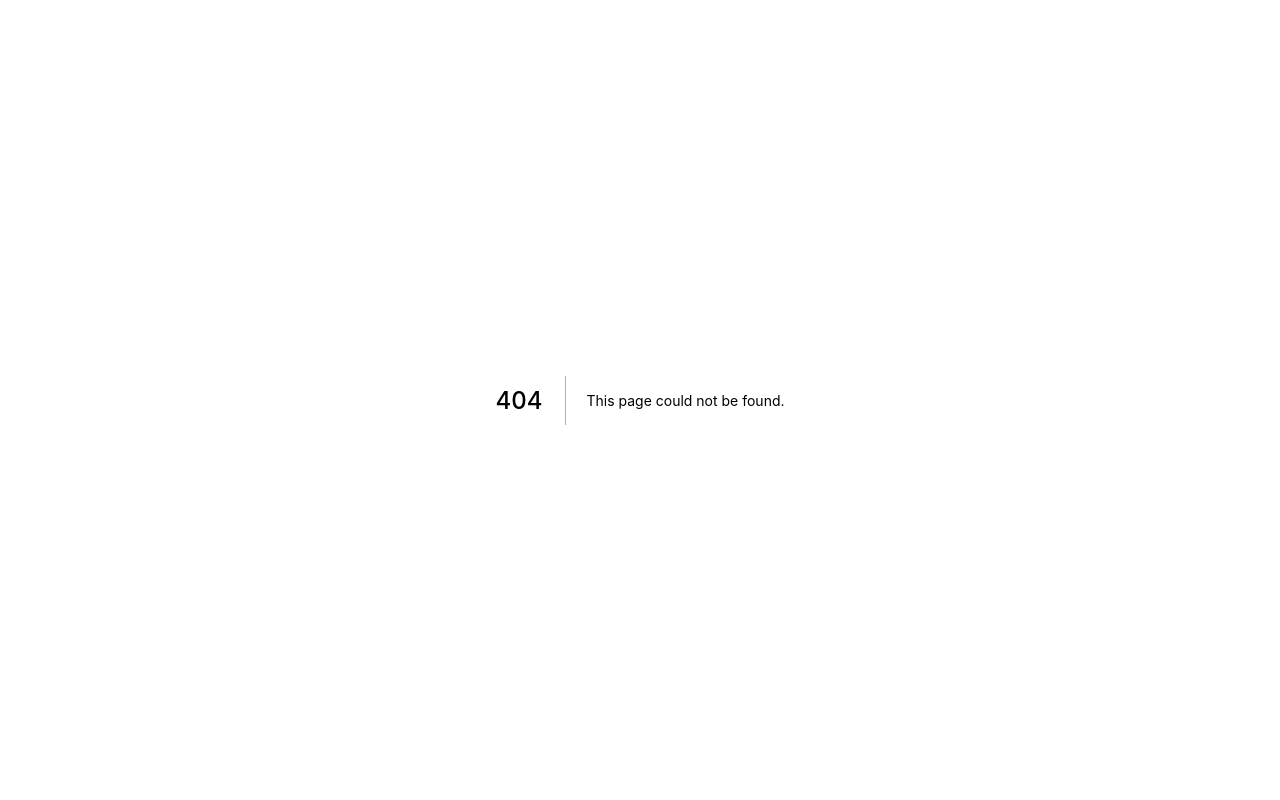
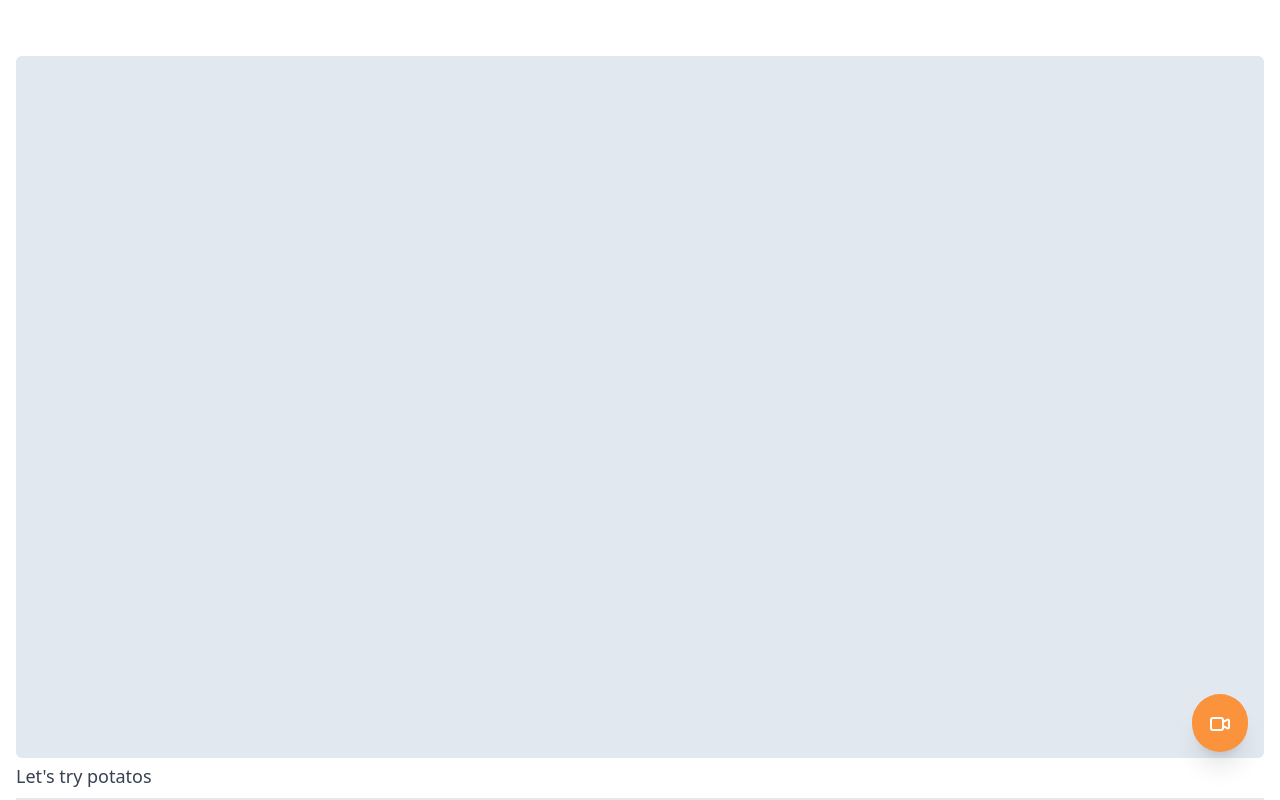
Before and after one commit to klastill/carrotMarket_clone, a Next.js app: page /lives in a window 1280 px wide. Before the commit this address had no page. Shown: the top 800 px of the page. Built offline with nearby package versions, Linux system fonts and the light colour scheme.

Commit message:
add stream list page

```diff
--- a/pages/index.tsx
+++ b/pages/index.tsx
@@ -51,7 +51,7 @@ const Home: NextPage = () => {
           </div>
         </div>
       ))}
-      <button className="fixed rounded-full bg-orange-400 bottom-12 right-8 p-4 text-white shadow-xl font-medium hover:bg-orange-500 transition-colors">
+      <button className="fixed rounded-full bg-orange-400 bottom-12 right-8 p-4 text-white shadow-xl font-medium hover:bg-orange-500 transition-colors border-transparent">
         <svg
           className="h-6 w-6"
           xmlns="http://www.w3.org/2000/svg"
--- /dev/null
+++ b/pages/lives/index.tsx
@@ -0,0 +1,32 @@
+import type { NextPage } from "next";
+
+const Lives: NextPage = () => {
+  return (
+    <div className="py-10 px-4 space-y-2 divide-y-2">
+      {new Array(10).fill(0).map((_, i) => (
+        <div key={i} className="pt-4 space-y-1">
+          <div className="w-full aspect-video bg-slate-200 rounded-md" />
+          <h3 className="text-gray-700 text-lg">Let&apos;s try potatos</h3>
+        </div>
+      ))}
+      <button className="fixed rounded-full bg-orange-400 bottom-12 right-8 p-4 text-white shadow-xl font-medium hover:bg-orange-500 transition-colors border-transparent">
+        <svg
+          className="w-6 h-6"
+          fill="none"
+          stroke="currentColor"
+          viewBox="0 0 24 24"
+          xmlns="http://www.w3.org/2000/svg"
+        >
+          <path
+            strokeLinecap="round"
+            strokeLinejoin="round"
+            strokeWidth="2"
+            d="M15 10l4.553-2.276A1 1 0 0121 8.618v6.764a1 1 0 01-1.447.894L15 14M5 18h8a2 2 0 002-2V8a2 2 0 00-2-2H5a2 2 0 00-2 2v8a2 2 0 002 2z"
+          />
+        </svg>
+      </button>
+    </div>
+  );
+};
+
+export default Lives;
```
